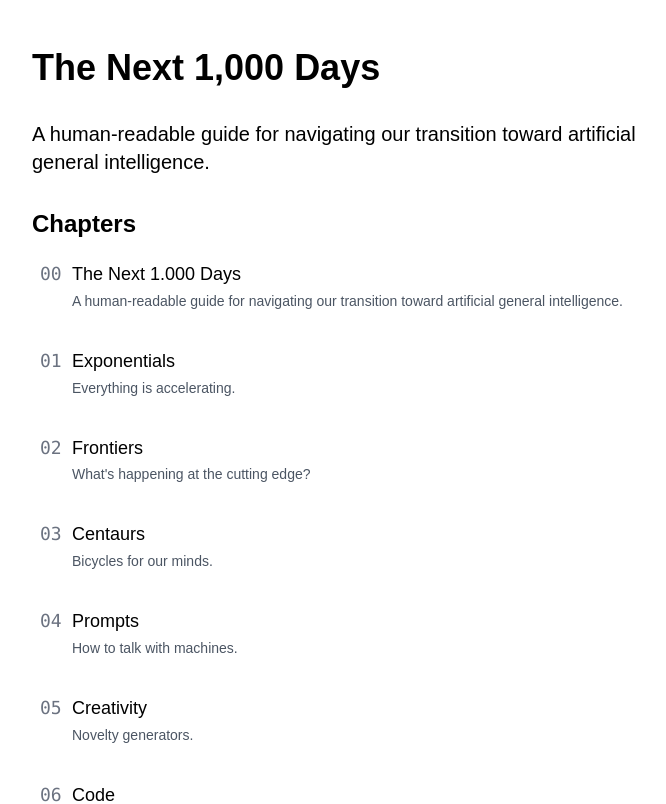
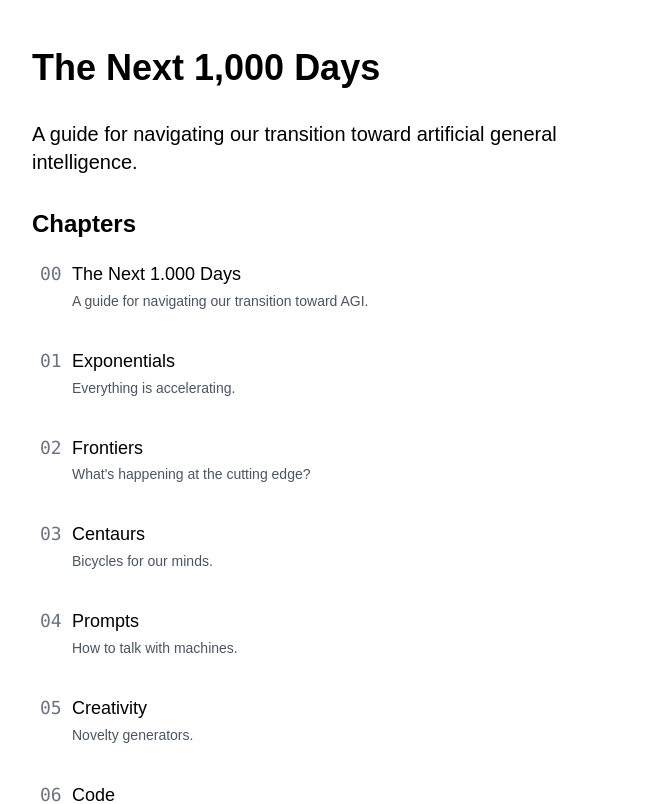
Before and after one commit to michellzappa/the-next-1000-days.com, a Next.js app: page / in a window 1280 px wide. Shown: the top 804 px of the page, without its empty margins (304-970 px from the left). Built offline with nearby package versions, Linux system fonts and the light colour scheme.

Commit message:
feat: Update Markdown component to include page indicator

```diff
--- a/src/pages/index.tsx
+++ b/src/pages/index.tsx
@@ -30,8 +30,8 @@ export default function Home({ chapters }: HomeProps) {
         <main className="flex-grow">
           <h1 className="text-4xl font-bold mb-8">The Next 1,000 Days</h1>
           <p className="text-xl mb-8">
-            A human-readable guide for navigating our transition toward
-            artificial general intelligence.
+            A guide for navigating our transition toward artificial general
+            intelligence.
           </p>
 
           <section className="mt-8">
```
Also changed, not shown: content/00-the-next-1.000-days/000.txt.
